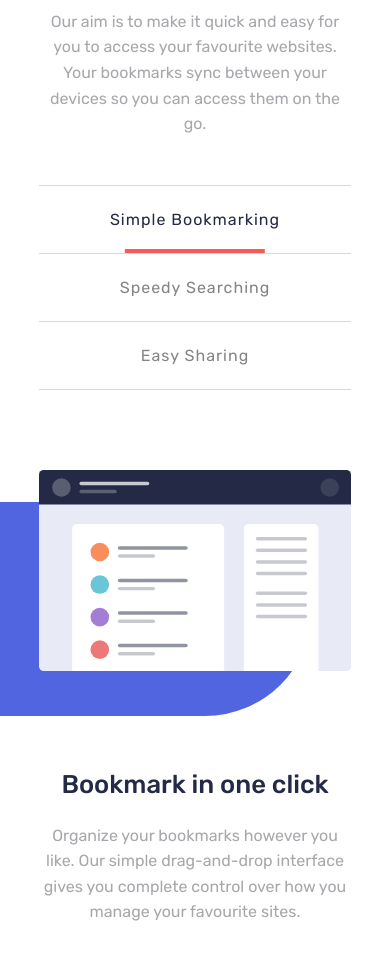
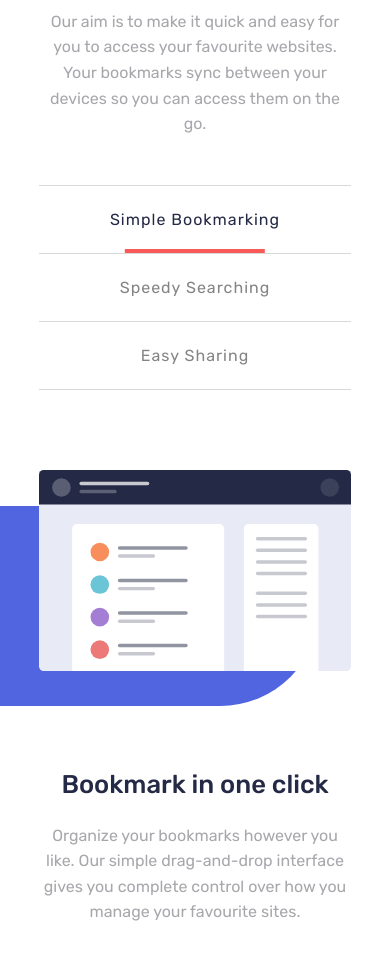
Before and after one commit to H3llynx/1.Maquetacio-1, a plain HTML site: page index.html in a window 390 px wide. Shown: the part 1000-1960 px from the top of the page. Drawn offline with Linux system fonts and the light colour scheme.

Commit message:
feature/vanilla - updated tab style

```diff
--- a/styles/main.css
+++ b/styles/main.css
@@ -143,10 +143,10 @@ input[name="tab-features"] {
 .tab-content::before {
     content: " ";
     position: absolute;
-    left: 0;
+    left: -10vw;
     top: 20%;
-    width: 42%;
-    aspect-ratio: 16/10;
+    width: 53%;
+    aspect-ratio: 16/8;
     background: var(--blue);
     border-bottom-right-radius: 12rem;
     border-top-right-radius: 12rem;
@@ -325,7 +325,7 @@ summary {
 
 @media screen and (max-width: 800px) {
     .full-width p {
-        width: 80vw;
+        max-width: 80vw;
     }
 
     .decorated {
@@ -345,11 +345,6 @@ summary {
 
     .tab-btn {
         display: none;
-    }
-
-    .tab-container {
-        flex-direction: column;
-        align-items: center;
     }
 
     .tab-label {
@@ -389,9 +384,10 @@ summary {
     }
 
     .tab-content::before {
-        width: 80%;
-        top: 7%;
-        aspect-ratio: 16/11;
+        width: 82%;
+        left: 0;
+        top: 8%;
+        aspect-ratio: 16/10;
     }
 
     .tab-img {
```
Also changed, not shown: index.html (+1 -1 lines).
